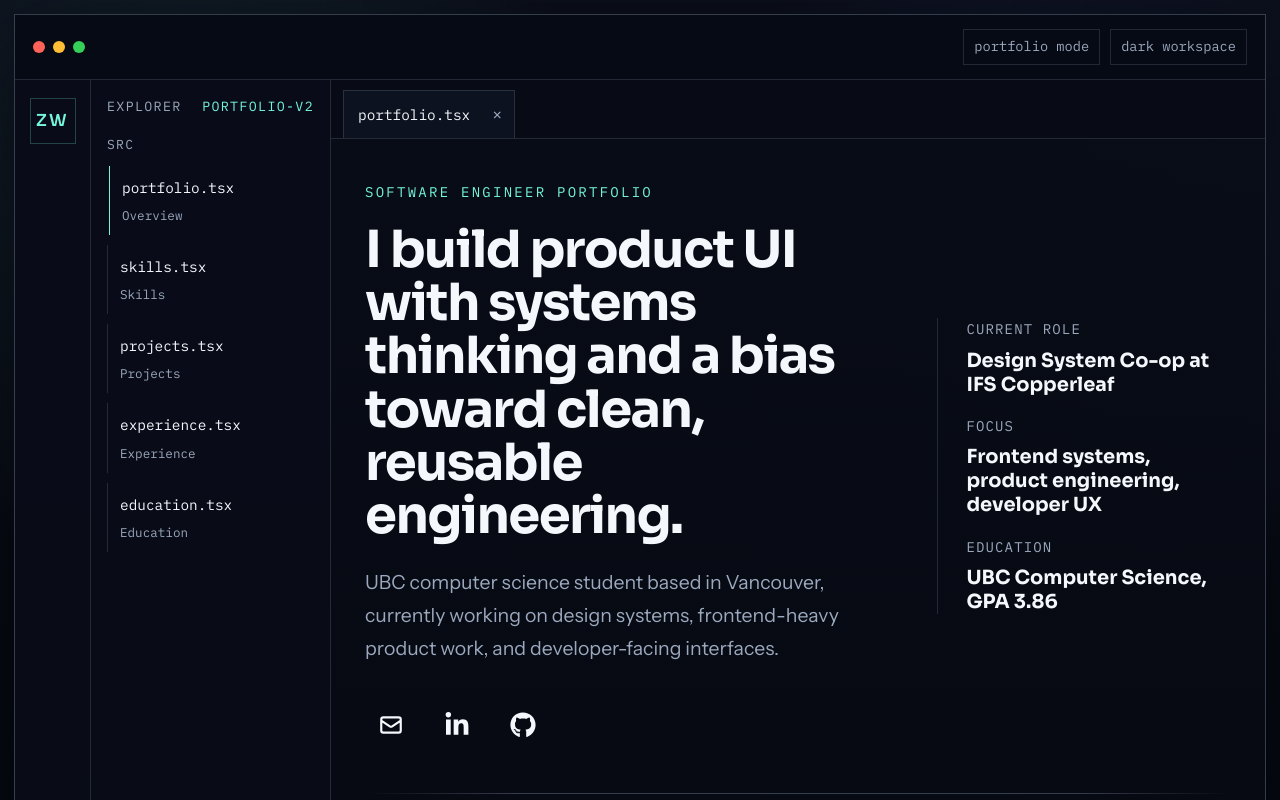
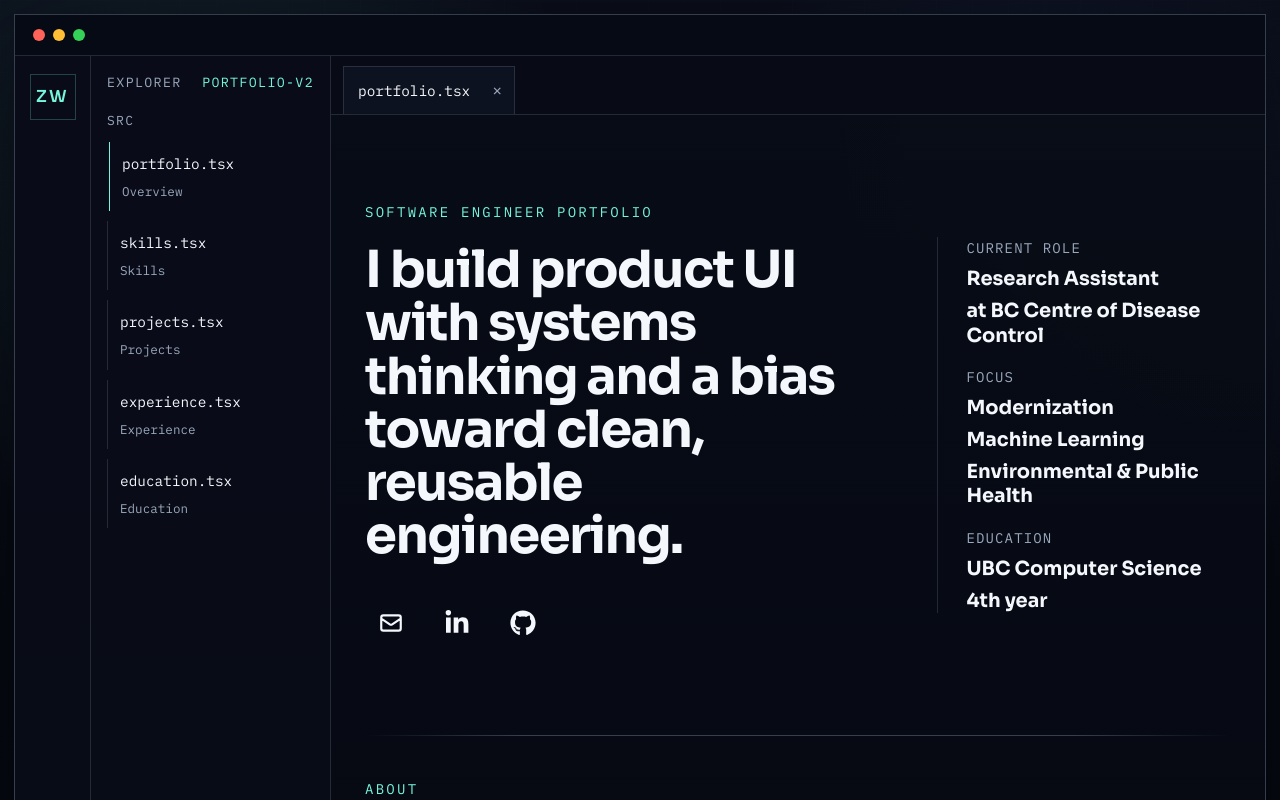
Before and after one commit to BigDragonCanCode/personal-website, a React (Vite) app: page / in a window 1280 px wide. Shown: the top 800 px of the page. Built offline with nearby package versions, Linux system fonts and the light colour scheme.

Commit message:
changed some texts

```diff
--- a/src/App.tsx
+++ b/src/App.tsx
@@ -67,8 +67,6 @@ function App() {
           <span className="dot green"></span>
         </div>
         <div className="topbar-meta">
-          <span className="topbar-pill">portfolio mode</span>
-          <span className="topbar-pill">dark workspace</span>
         </div>
       </header>
 
@@ -144,8 +142,6 @@ function App() {
       </div>
 
       <footer className="statusbar">
-        <span>active file: {activeSection ? activeLink.tab : 'none'}</span>
-        <span>active section: {activeSection ? activeLink.label : 'No section open'}</span>
       </footer>
     </div>
   )
--- a/src/components/sections/OverviewSection.tsx
+++ b/src/components/sections/OverviewSection.tsx
@@ -24,11 +24,11 @@ export function OverviewSection() {
             I build product UI with systems thinking and a bias toward clean,
             reusable engineering.
           </h2>
-          <p className="hero-summary">
+          {/* <p className="hero-summary">
             UBC computer science student based in Vancouver, currently working on
             design systems, frontend-heavy product work, and developer-facing
             interfaces.
-          </p>
+          </p> */}
 
           <div className="hero-actions" role="group" aria-label="Contact actions">
             {contactActions.map((action) => (
@@ -50,15 +50,19 @@ export function OverviewSection() {
         <aside className="hero-side" aria-label="Profile highlights">
           <div className="hero-stat">
             <span className="label">Current role</span>
-            <strong>Design System Co-op at IFS Copperleaf</strong>
+            <strong> Research Assistant </strong>
+            <strong> at BC Centre of Disease Control </strong>
           </div>
           <div className="hero-stat">
             <span className="label">Focus</span>
-            <strong>Frontend systems, product engineering, developer UX</strong>
+            <strong>Modernization</strong>
+            <strong>Machine Learning</strong>
+            <strong>Environmental & Public Health</strong>
           </div>
           <div className="hero-stat">
             <span className="label">Education</span>
-            <strong>UBC Computer Science, GPA 3.86</strong>
+            <strong>UBC Computer Science</strong>
+            <strong>4th year</strong>
           </div>
         </aside>
       </section>
--- a/src/data/portfolio.ts
+++ b/src/data/portfolio.ts
@@ -22,18 +22,29 @@ export const contactActions: ContactAction[] = [
   {
     id: 'linkedin',
     label: 'LinkedIn',
-    href: 'https://www.linkedin.com/',
+    href: 'https://www.linkedin.com/in/ziqing-wang-99a6802ab/',
     external: true,
   },
   {
     id: 'github',
     label: 'GitHub',
-    href: 'https://github.com/',
+    href: 'https://github.com/BigDragonCanCode',
     external: true,
   },
 ]
 
 export const experienceItems: ExperienceItem[] = [
+  {
+    company: 'BC Centre of Disease Control',
+    role: 'Research Assistant',
+    period: 'May 2026 - Present',
+    points: [
+      'Modernizing project management by building github version control',
+      'Enforcing best practices and clear patterns by setting up branches rulesets and CI checks.',
+      'Deploying application on internal and public servers for clients meetings',
+      'Automating daily data fetch from Google Earth Engine with Python scripts and cron jobs.',
+    ],
+  },
   {
     company: 'IFS Copperleaf',
     role: 'Software Engineer, Design System Co-op',
@@ -59,21 +70,12 @@ export const experienceItems: ExperienceItem[] = [
     role: 'Teaching Assistant, Computer Networking',
     period: 'Jan 2025 - May 2025',
     points: [
-      'Ran tutorials and office hours covering TCP, UDP, IP, routing, and VPN fundamentals.',
-      'Helped students debug systems concepts with clear, practical explanations.',
+      'Ran weekly tutorials and office hours covering concepts like TCP/IP, UDP, routing, and VPN etc.',
     ],
   },
 ]
 
 export const projects: Project[] = [
-  {
-    name: 'CoChat MVP',
-    type: '0 to 1 product build',
-    stack: 'React, TypeScript, CockroachDB, Cloudflare, Vercel',
-    summary:
-      'Built the first product version end to end, shaping the UI, data model, and deployment path with direct user feedback.',
-    impact: 'Strongest signal: product thinking plus execution across the full stack.',
-  },
   {
     name: 'UBC Course Navigator',
     type: 'Data-heavy student tool',
```
